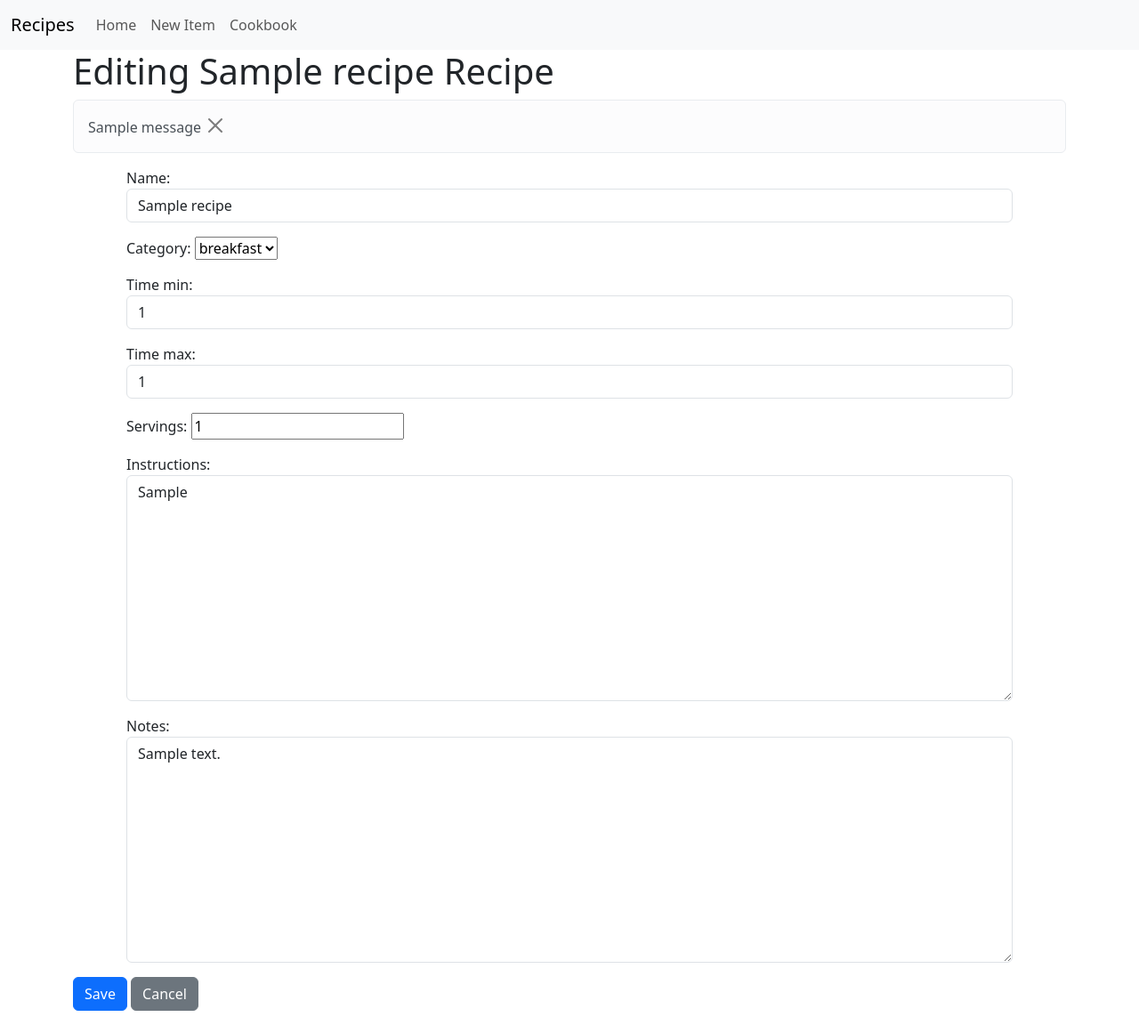
After one commit to ColorlessSaber/recipe-database-website, a Django app: page /recipe/1/edit/ in a window 1280 px wide. The commit adds this page. Shown: the whole page at 89% size. Run offline with Django 5.2, Linux system fonts and the light colour scheme; tables that the repository leaves empty hold one stand-in row (values such as "Sample post"); one stand-in notice (Sample message) is shown; some libraries are stand-ins or nearby versions.

Commit message:
Editable recipe
Got the button to edit an existing recipe working.

```diff
--- /dev/null
+++ b/cookbook/recipes/templates/recipes/edit-recipe.html
@@ -0,0 +1,79 @@
+{% extends 'recipes/recipes-base.html' %}
+{% block title %}Recipes - Edit Recipe{% endblock %}
+
+{% block navbar %}
+    <nav class="navbar navbar-expand-lg bg-body-tertiary">
+      <div class="container-fluid">
+        <a class="navbar-brand" href="#">Recipes</a>
+        <button class="navbar-toggler" type="button" data-bs-toggle="collapse" data-bs-target="#navbarSupportedContent" aria-controls="navbarSupportedContent" aria-expanded="false" aria-label="Toggle navigation">
+          <span class="navbar-toggler-icon"></span>
+        </button>
+        <div class="collapse navbar-collapse" id="navbarSupportedContent">
+          <ul class="navbar-nav me-auto mb-2 mb-lg-0">
+            <li class="nav-item">
+              <a class="nav-link" aria-current="page" href="{% url 'recipes-home' %}">Home</a>
+            </li>
+            <li class="nav-item">
+              <a class="nav-link" href="{% url 'new-recipe' %}">New Item</a>
+            </li>
+              <li class="nav-item">
+              <a class="nav-link" href="{% url 'cookbook' %}">Cookbook</a>
+            </li>
+          </ul>
+        </div>
+      </div>
+    </nav>
+{% endblock %}
+
+{% block content %}
+<div class="container">
+    <h1>Editing {{recipe.name}} Recipe</h1>
+    <!-- Post any message if any -->
+    {% if messages %}
+        {% for message in messages %}
+            <div class="alert {{ message.tags }} alert-light fade show" role="alert">
+                {{ message }}
+                <button type="button" class="btn-close" data-bs-dismiss="alert" aria-label="Close"></button>
+            </div>
+        {% endfor %}
+    {% endif %}
+</div>
+<div class="container mb-3">
+    <form method="post">
+        {% csrf_token %}
+        <!-- Recipe form -->
+        <div class="container">
+            <div class="mb-3 px-5">
+                {{ recipe_form.name.label_tag }}
+                {{ recipe_form.name }}
+            </div>
+            <div class="mb-3 px-5">
+                {{ recipe_form.category.label_tag }}
+                {{ recipe_form.category }}
+            </div>
+            <div class="mb-3 px-5">
+                {{ recipe_form.time_min.label_tag }}
+                {{ recipe_form.time_min }}
+            </div>
+            <div class="mb-3 px-5">
+                {{ recipe_form.time_max.label_tag }}
+                {{ recipe_form.time_max }}
+            </div>
+            <div class="mb-3 px-5">
+                {{ recipe_form.servings.label_tag }}
+                {{ recipe_form.servings }}
+            </div>
+            <div class="mb-3 px-5">
+                {{ recipe_form.instructions.label_tag }}
+                {{ recipe_form.instructions }}
+            </div>
+            <div class="mb-3 px-5">
+                {{ recipe_form.notes.label_tag }}
+                {{ recipe_form.notes }}
+            </div>
+        </div>
+        <button type="submit" class="btn btn-primary">Save</button>
+        <a href="{% url 'recipe-details' recipe_id=recipe.pk %}" class="btn btn-secondary">Cancel</a>
+    </form>
+</div>
+{% endblock %}
--- a/cookbook/recipes/urls.py
+++ b/cookbook/recipes/urls.py
@@ -9,4 +9,5 @@ urlpatterns = [
     path('new-recipe/', views.new_recipe, name='new-recipe'),
     path('cookbook/', views.cookbook, name='cookbook'),
     path('recipe/<int:recipe_id>/', views.recipe_details, name='recipe-details'),
+    path('recipe/<int:recipe_id>/edit/', views.edit_recipe, name='edit-recipe'),
 ]
--- a/cookbook/recipes/views.py
+++ b/cookbook/recipes/views.py
@@ -92,3 +92,24 @@ def recipe_details(request, recipe_id):
     return render(request, 'recipes/recipe-details.html', {
         'recipe': recipe,
     })
+
+def edit_recipe(request, recipe_id):
+    """
+    Opens webpage to allow user to edit the selected recipe.
+
+    :param request:
+    :param recipe_id: The id of the recipe user wishes to edit
+    :return:
+    """
+    recipe = get_object_or_404(Recipes, id=recipe_id)
+    if request.method == "POST":
+        recipe_form = RecipesForm(request.POST, prefix="recipe_form", instance=recipe)
+        recipe = recipe_form.save()
+        messages.success(request, f'Recipe {recipe.name} has been saved successfully!')
+        return redirect('recipe-details', recipe_id=recipe_id)
+    else:
+        recipe_form = RecipesForm(instance=recipe, prefix="recipe_form")
+        return render(request, 'recipes/edit-recipe.html', {
+            'recipe': recipe,
+            'recipe_form': recipe_form,
+        })
```
Also changed, not shown: cookbook/recipes/templates/recipes/recipe-details.html (+25 -3 lines).
